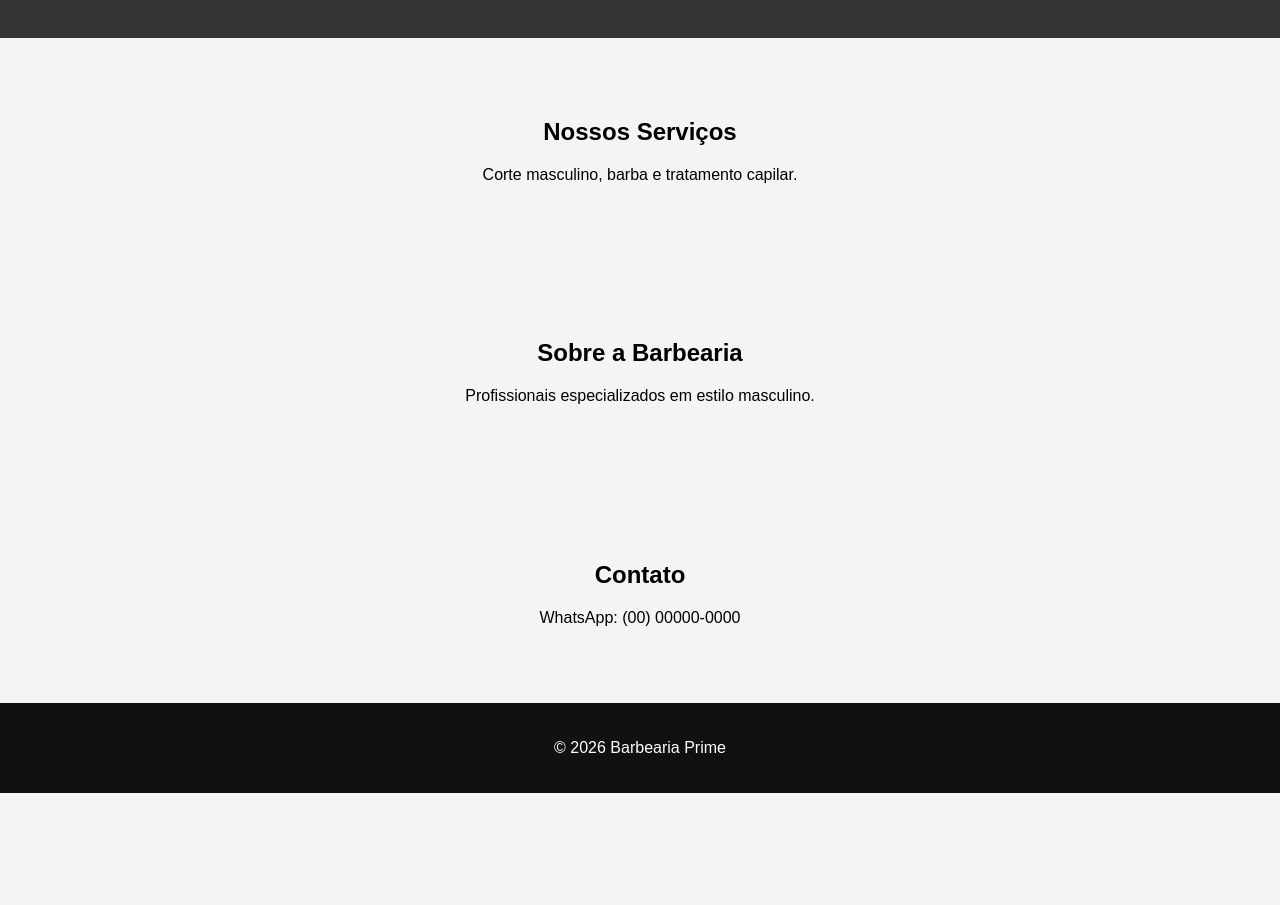
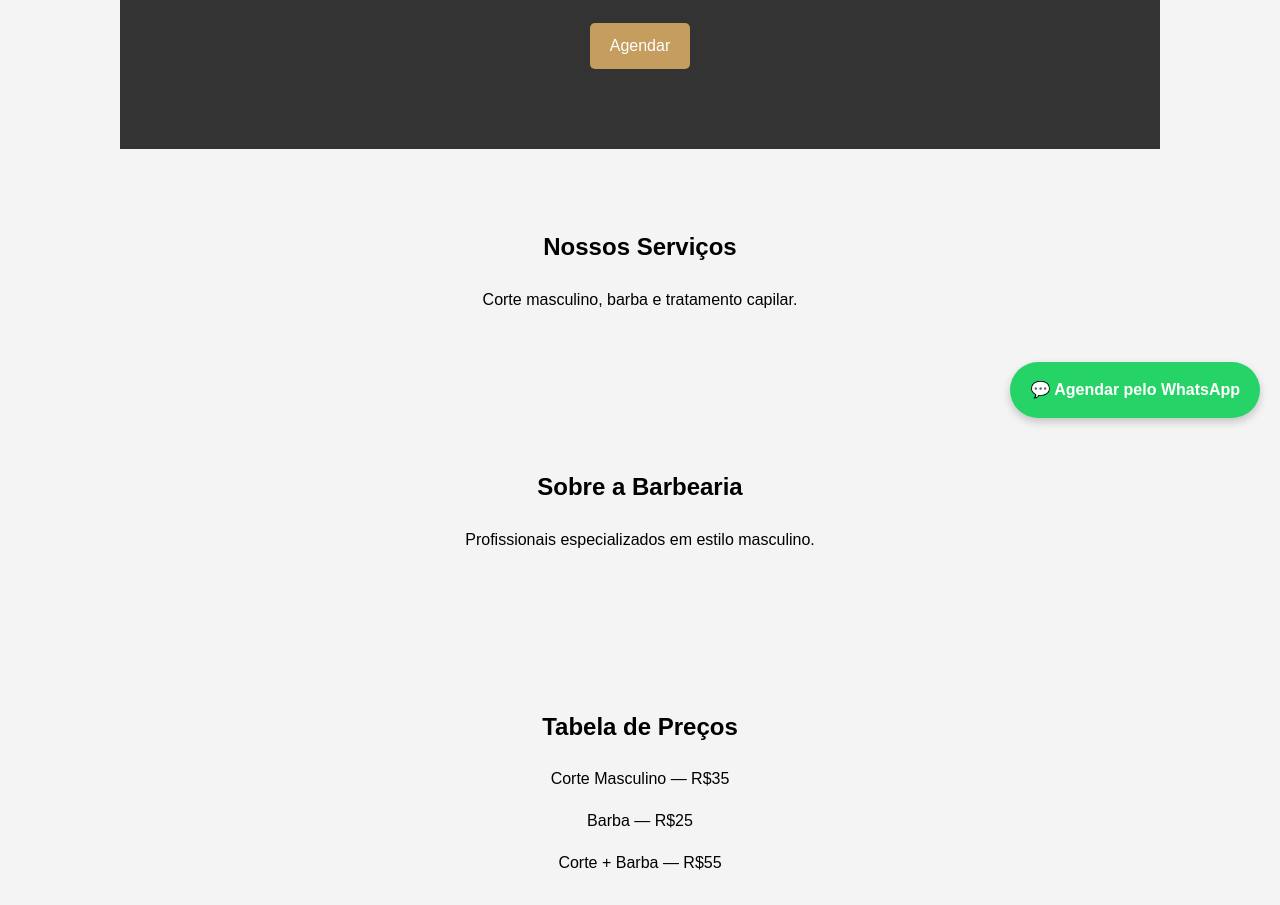
Before and after one commit to David-Michael-Neres/barbearia-site, a plain HTML site: page index.html in a window 1280 px wide. Shown: the part 362-1267 px from the top of the page. Before the commit the page ends 1155 px from the top, so only its background shows below. Drawn offline with Linux system fonts and the light colour scheme.

Commit message:
Melhoria no layout, comentários no HTML e CSS e botão WhatsApp

````diff
--- a/index.html
+++ b/index.html
@@ -1,47 +1,136 @@
+```html
 <!DOCTYPE html>
 <html lang="pt-br">
+
 <head>
+    <!-- Configurações básicas do documento -->
     <meta charset="UTF-8">
+
+    <!-- Responsividade para dispositivos móveis -->
     <meta name="viewport" content="width=device-width, initial-scale=1.0">
+
+    <!-- Título exibido na aba do navegador -->
     <title>Barbearia Prime</title>
+
+    <!-- Arquivo de estilos CSS -->
     <link rel="stylesheet" href="style.css">
 </head>
 
 <body>
 
+<!-- ================= HEADER / MENU ================= -->
 <header>
+
+    <!-- Nome da barbearia -->
     <h1>Barbearia Prime</h1>
+
+    <!-- Menu de navegação do site -->
     <nav>
         <a href="#servicos">Serviços</a>
         <a href="#sobre">Sobre</a>
         <a href="#contato">Contato</a>
     </nav>
+
 </header>
 
+
+<!-- ================= HERO / DESTAQUE ================= -->
 <section class="hero">
+
+    <!-- Frase de impacto -->
     <h2>Cortes modernos para homens de estilo</h2>
+
+    <!-- Chamada para ação -->
     <p>Agende seu horário agora</p>
+
+    <!-- Botão de agendamento -->
     <a href="#" class="btn">Agendar</a>
+
 </section>
 
+
+<!-- ================= SERVIÇOS ================= -->
 <section id="servicos">
+
     <h2>Nossos Serviços</h2>
+
+    <!-- Descrição dos serviços oferecidos -->
     <p>Corte masculino, barba e tratamento capilar.</p>
+
 </section>
 
+
+<!-- ================= SOBRE ================= -->
 <section id="sobre">
+
     <h2>Sobre a Barbearia</h2>
+
+    <!-- Breve apresentação -->
     <p>Profissionais especializados em estilo masculino.</p>
+
 </section>
 
-<section id="contato">
-<h2>Contato</h2>
-<p>WhatsApp: (00) 00000-0000</p>
+
+<!-- ================= PREÇOS ================= -->
+<section id="precos">
+
+    <h2>Tabela de Preços</h2>
+
+    <!-- Lista simples de serviços -->
+    <p>Corte Masculino — R$35</p>
+    <p>Barba — R$25</p>
+    <p>Corte + Barba — R$55</p>
+
 </section>
 
+
+<!-- ================= LOCALIZAÇÃO ================= -->
+<section id="localizacao">
+
+    <h2>Onde estamos</h2>
+
+    <!-- Endereço da barbearia -->
+    <p>Rua Exemplo, 123 - Centro</p>
+
+    <!-- Mapa incorporado do Google Maps -->
+    <iframe
+        src="https://www.google.com/maps?q=barbearia&output=embed"
+        width="100%"
+        height="300">
+    </iframe>
+
+</section>
+
+
+<!-- ================= CONTATO ================= -->
+<section id="contato">
+
+    <h2>Contato</h2>
+
+    <!-- Informação de contato -->
+    <p>WhatsApp: (00) 00000-0000</p>
+
+</section>
+
+
+<!-- ================= FOOTER ================= -->
 <footer>
+
+    <!-- Direitos autorais -->
     <p>© 2026 Barbearia Prime</p>
+
 </footer>
+
+
+<!-- ================= BOTÃO WHATSAPP FIXO ================= -->
+<a href="https://wa.me/5599999999999"
+   class="whatsapp-button"
+   target="_blank">
+
+   💬 Agendar pelo WhatsApp
+
+</a>
 
 </body>
 </html>
+```
--- a/style.css
+++ b/style.css
@@ -1,22 +1,50 @@
+```css
+/* ================= RESET BÁSICO ================= */
+/* Remove margens padrão e melhora cálculo de layout */
+
+*{
+box-sizing:border-box;
+}
+
+/* ================= ESTILO GLOBAL ================= */
+
 body{
 font-family: Arial, Helvetica, sans-serif;
 margin:0;
 background:#f4f4f4;
+line-height:1.6;
 }
+
+
+/* ================= HEADER / MENU ================= */
 
 header{
 background:#111;
 color:white;
 padding:20px;
+
 display:flex;
 justify-content:space-between;
+align-items:center;
 }
+
+/* Links do menu de navegação */
 
 nav a{
 color:white;
 margin-left:15px;
 text-decoration:none;
+font-weight:bold;
 }
+
+/* Efeito ao passar o mouse */
+
+nav a:hover{
+color:#c59d5f;
+}
+
+
+/* ================= HERO (SEÇÃO DE DESTAQUE) ================= */
 
 .hero{
 background:#333;
@@ -25,17 +53,44 @@ text-align:center;
 padding:80px 20px;
 }
 
+/* Título principal */
+
+.hero h2{
+font-size:32px;
+margin-bottom:10px;
+}
+
+
+/* ================= BOTÃO PRINCIPAL ================= */
+
 .btn{
 background:#c59d5f;
 color:white;
 padding:10px 20px;
 text-decoration:none;
+border-radius:5px;
+display:inline-block;
+margin-top:10px;
 }
+
+/* Efeito hover no botão */
+
+.btn:hover{
+background:#a87f45;
+}
+
+
+/* ================= SEÇÕES DO SITE ================= */
 
 section{
 padding:60px 20px;
 text-align:center;
+max-width:1000px;
+margin:auto;
 }
+
+
+/* ================= FOOTER ================= */
 
 footer{
 background:#111;
@@ -43,3 +98,33 @@ color:white;
 text-align:center;
 padding:20px;
 }
+
+
+/* ================= BOTÃO WHATSAPP FIXO ================= */
+
+.whatsapp-button{
+
+position:fixed;
+bottom:20px;
+right:20px;
+
+background:#25D366;
+color:white;
+
+padding:15px 20px;
+
+border-radius:30px;
+
+text-decoration:none;
+font-weight:bold;
+
+box-shadow:0 4px 8px rgba(0,0,0,0.2);
+
+}
+
+/* Efeito ao passar o mouse */
+
+.whatsapp-button:hover{
+background:#1ebe5d;
+}
+```
````
Lines whose indentation alone changed are shown as unchanged.
